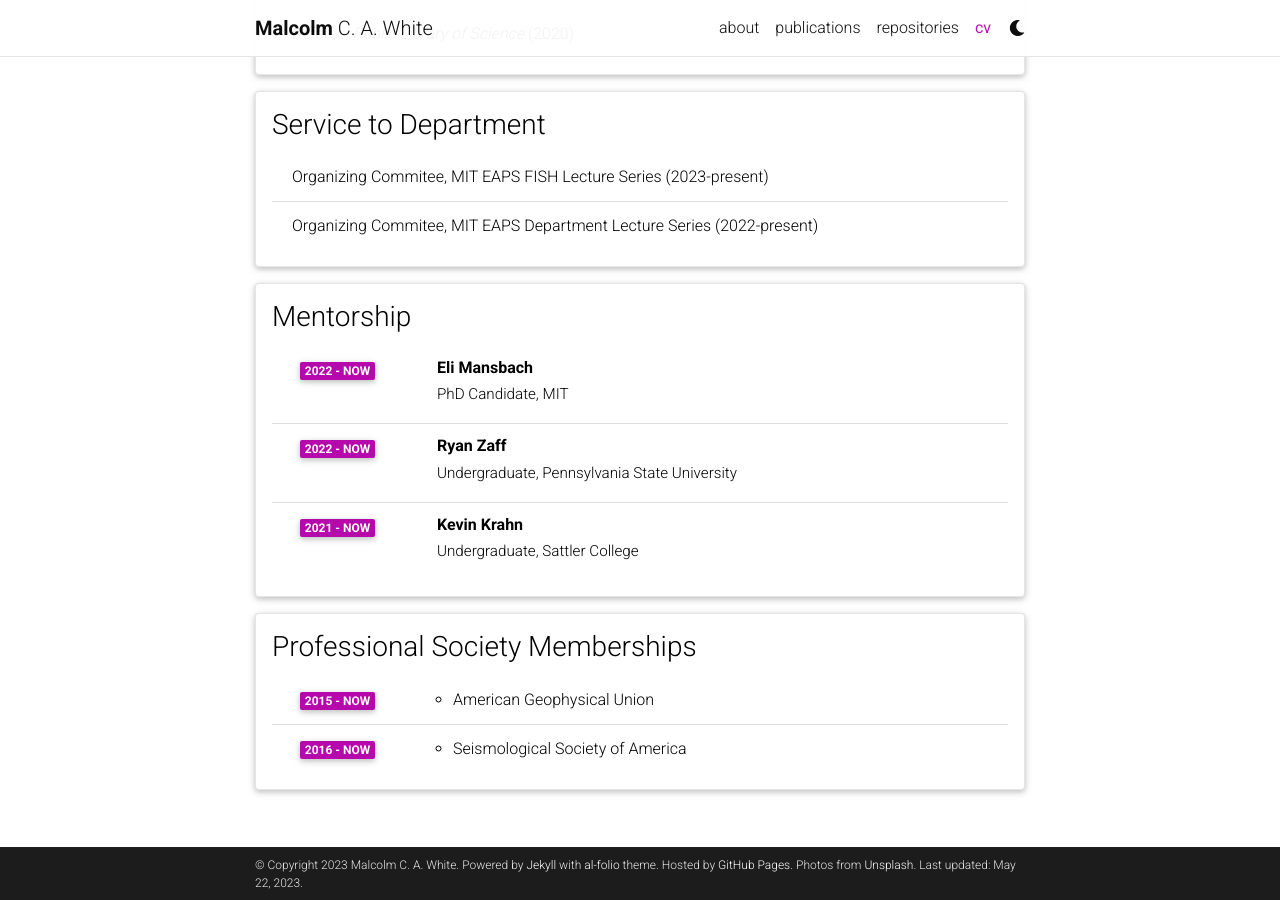
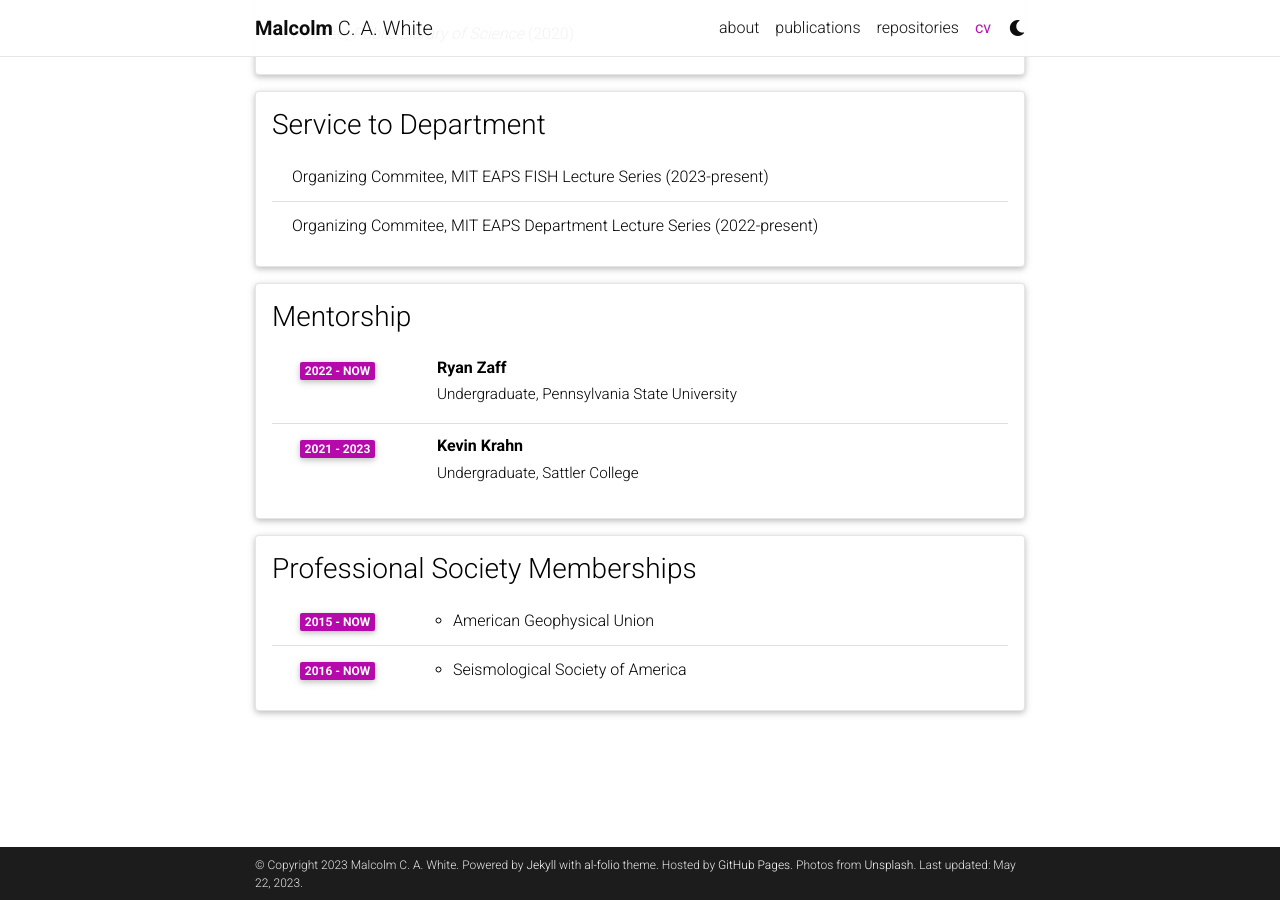
Before and after one commit to malcolmw/al-folio, a Jekyll site: the page built from _pages/cv.md, in a window 1280 px wide and 900 px high, scrolled down 2654 px. Built offline with Jekyll 4.4.1, drawn with Linux system fonts in a browser that asks for light colours; comment, search, counter and statistics services are not loaded; a style sheet for code colours, icons or effects is not loaded.

Commit message:
Update mentorship section on CV.

```diff
--- a/_data/cv.yml
+++ b/_data/cv.yml
@@ -113,15 +113,12 @@
 - title: Mentorship
   type: time_table
   contents:
-    - title: Eli Mansbach
-      institution: PhD Candidate, MIT
-      year: 2022 - now
     - title: Ryan Zaff
       institution: Undergraduate, Pennsylvania State University
       year: 2022 - now
     - title: Kevin Krahn
       institution: Undergraduate, Sattler College
-      year: 2021 - now
+      year: 2021 - 2023
 - title: Professional Society Memberships
   type: time_table
   contents:
```
